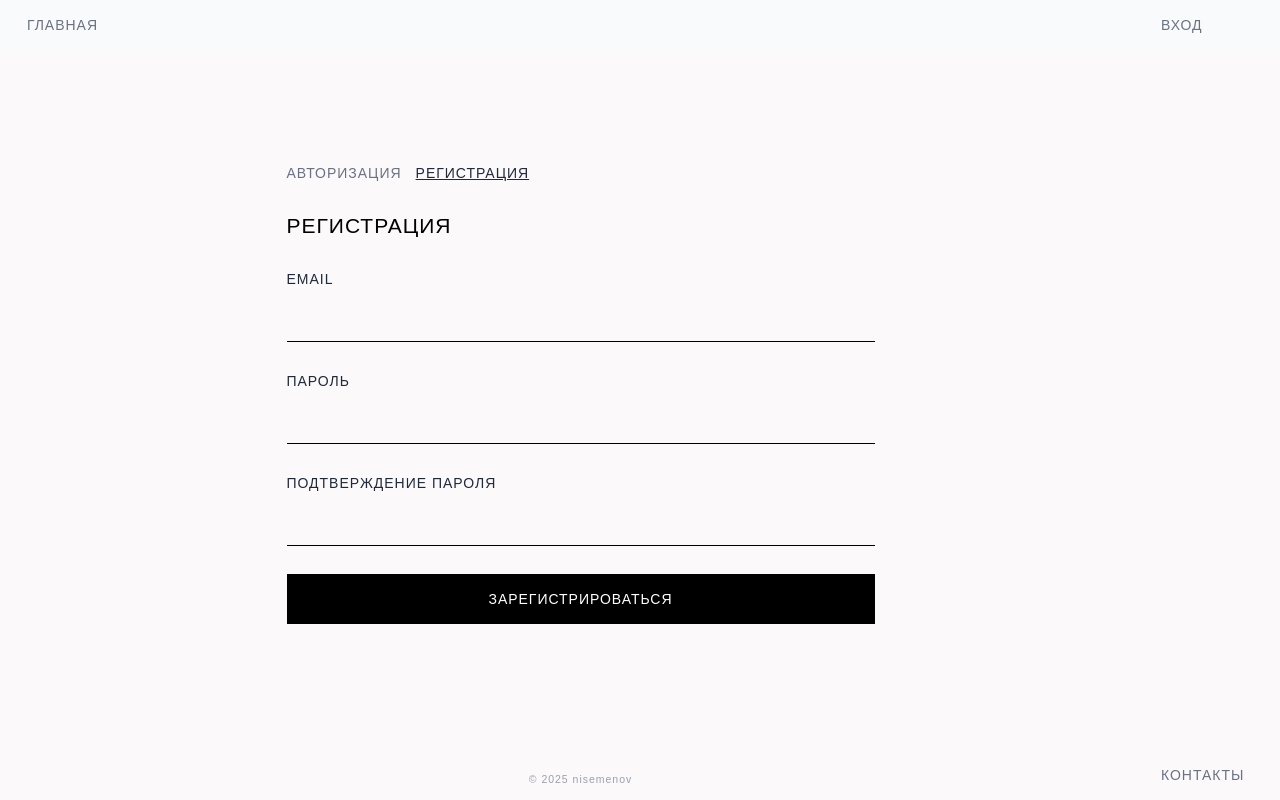
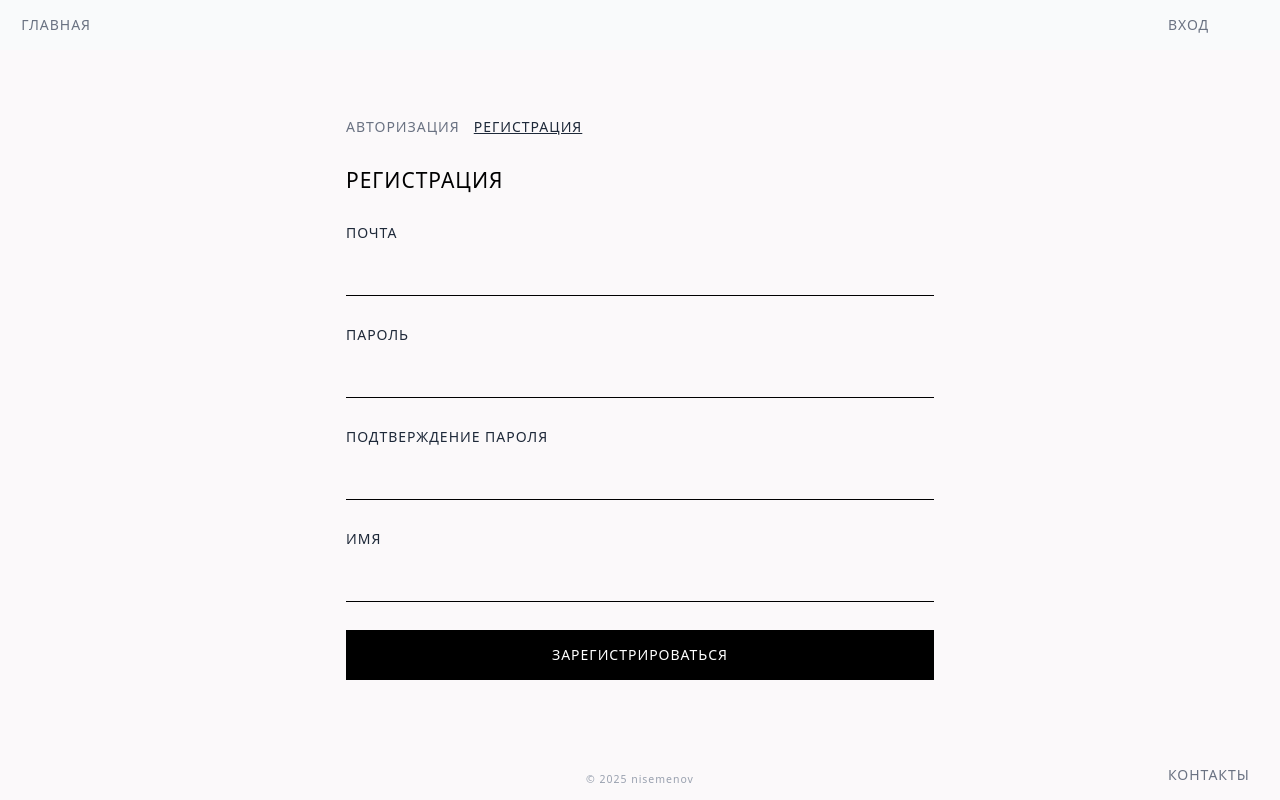
Before and after one commit to nisemenov/yourmirror, a Django app: page /register/ in a window 1280 px wide. Run offline with Django 5.2, Linux system fonts and the light colour scheme; some libraries are stand-ins or nearby versions.

Commit message:
fix(front): refactor lots of templates

```diff
--- a/templates/base.html
+++ b/templates/base.html
@@ -4,22 +4,19 @@
 <html lang="ru">
 <head>
     <meta charset="UTF-8">
-    <title>{% block title %}telewish{% endblock %}</title>
+    <title>{% block title %}yourmirror{% endblock %}</title>
     <meta name="viewport" content="width=device-width, initial-scale=1.0">
     {% tailwind_css %}
 </head>
 
 <body class="flex flex-col min-h-screen">
-    <header>
-        {% include "header.html" %}
-    </header>
+    {% include "header.html" %}
+    {% include "nav.html" %}
 
-    <main class="flex-grow pt-12 pb-6 pr-34">
-      {% block content %}{% endblock %}
+    <main class="flex-grow pt-16">
+        {% block content %}{% endblock %}
     </main>
 
-    <footer class="pr-34">
-        {% include "footer.html" %}
-    </footer>
+    {% include "footer.html" %}
 </body>
 </html>
--- a/templates/header.html
+++ b/templates/header.html
@@ -1,7 +1,7 @@
 {% load active_url %}
 
-<div class="fixed top-0 flex flex-col w-full uppercase">
-    <div class="flex flex-row px-2 p-4 justify-between items-center bg-gray-50 z-100">
+<header class="fixed top-0 w-full uppercase">
+    <div class="flex flex-row py-4 justify-between items-center bg-gray-50 z-100">
         <a href="/" class="w-[6.5rem] text-right {% is_active_url "home" %}">главная</a>
         <div class="w-[8rem] text-left">
             {% if user.is_authenticated %}
@@ -11,32 +11,4 @@
             {% endif %}
         </div>
     </div>
-
-    <nav class="fixed flex flex-col pr-2 pb-20 top-16 right-0 h-full">
-        <div class="flex flex-col justify-between w-[8rem] h-full">
-            <div>
-                <ul class="space-y-2">
-                    {% if user.is_authenticated %}
-                        <li><a href="{% url "following" %}" class="{% is_active_url "following" %}">подписки</a></li>
-                        <li><a href="{% url "settings" %}" class="{% is_active_url "settings" %}">настройки</a></li>
-                    {% endif %}
-                </ul>
-                {% if user.is_authenticated %}
-                    <form method="post" action="{% url "logout" %}">
-                        {% csrf_token %}
-                        <button type="submit" class="mt-2 text-gray-500 uppercase cursor-pointer hover:text-black" aria-label="Выйти">Выйти</button>
-                    </form>
-                {% endif %}
-            </div>
-
-            <ul class="space-y-2">
-                <li>
-                    <a href="{% url "contacts" %}" class="{% is_active_url "contacts" %}">контакты</a>
-                </li>
-                <!-- <li> -->
-                <!--     <a href="{% url "about" %}" class="{% is_active_url "about" %}">о проекте</a> -->
-                <!-- </li> -->
-            </ul>
-        </div>
-    </nav>
-</div>
+</header>
--- /dev/null
+++ b/templates/nav.html
@@ -0,0 +1,28 @@
+{% load active_url %}
+
+<nav class="fixed right-0 pb-20 top-16 h-full uppercase">
+    <div class="flex flex-col justify-between w-[8rem] h-full">
+        <div>
+            <ul class="space-y-2">
+                {% if user.is_authenticated %}
+                    <li><a href="{% url "following" %}" class="{% is_active_url "following" %}">подписки</a></li>
+                    <li><a href="{% url "settings" %}" class="{% is_active_url "settings" %}">настройки</a></li>
+                {% endif %}
+            </ul>
+            {% if user.is_authenticated %}
+                <form method="post" action="{% url "logout" %}">
+                    {% csrf_token %}
+                    <button type="submit" class="mt-2 text-gray-500 uppercase cursor-pointer hover:text-black" aria-label="Выйти">Выйти</button>
+                </form>
+            {% endif %}
+        </div>
+        <ul class="space-y-2">
+            <li>
+                <a href="{% url "contacts" %}" class="{% is_active_url "contacts" %}">контакты</a>
+            </li>
+            <!-- <li> -->
+            <!--     <a href="{% url "about" %}" class="{% is_active_url "about" %}">о проекте</a> -->
+            <!-- </li> -->
+        </ul>
+    </div>
+</nav>
--- /dev/null
+++ b/templates/registration/field.html
@@ -0,0 +1,9 @@
+<div class="block">
+    <label for={{ field.id_for_label }}>{{ label }}</label>
+    <div class="mt-2">
+        <input type={{ field_type }} name={{ field.name }} id={{ field.id_for_label }} class="w-full border-b-1 border-black outline-none py-3 caret-black focus:caret-black" required>
+    </div>
+    {% if form.username.errors %}
+        <p class="text-red-500 text-sm mt-1">{{ form.username.errors.0 }}</p>
+    {% endif %}
+</div>
--- a/templates/registration/register.html
+++ b/templates/registration/register.html
@@ -4,7 +4,7 @@
 
 {% block content %}
 <section class="flex justify-center items-center">
-    <div class="w-full max-w-2xl pt-[120px] uppercase">
+    <div class="w-full max-w-2xl pt-[60px] uppercase">
         <div class="flex mb-8">
             <a href="{% url 'login' %}" class="text-gray-500 hover:text-gray-800">авторизация</a>
             <p class="ml-4 text-gray-800 underline cursor-default">регистрация</p>
@@ -14,35 +14,10 @@
 
         <form method="post" class="space-y-8 text-gray-800">
             {% csrf_token %}
-            <div class="block">
-                <label for="id_email">email</label>
-                <div class="mt-2">
-                    <input type="email" name="email" id="id_email" class="w-full border-b-1 border-black outline-none py-3 caret-black focus:caret-black" required>
-                </div>
-                {% if form.email.errors %}
-                    <p class="text-red-500 text-sm mt-1">{{ form.email.errors.0 }}</p>
-                {% endif %}
-            </div>
-
-            <div class="block">
-                <label for="id_password1">Пароль</label>
-                <div class="mt-2">
-                    <input type="password" name="password1" id="id_password1" class="w-full border-b-1 border-black outline-none py-3 caret-black focus:caret-black" required>
-                </div>
-                {% if form.password1.errors %}
-                    <p class="text-red-500 text-sm mt-1">{{ form.password1.errors.0 }}</p>
-                {% endif %}
-            </div>
-
-            <div class="block">
-                <label for="id_password2">Подтверждение пароля</label>
-                <div class="mt-2">
-                    <input type="password" name="password2" id="id_password2" class="w-full border-b-1 border-black outline-none py-3 caret-black focus:caret-black" required>
-                </div>
-                {% if form.password2.errors %}
-                    <p class="text-red-500 text-sm mt-1">{{ form.password2.errors.0 }}</p>
-                {% endif %}
-            </div>
+            {% include "registration/field.html" with field=form.email field_type="email" label="Почта" %}
+            {% include "registration/field.html" with field=form.password1 field_type="password" label="Пароль" %}
+            {% include "registration/field.html" with field=form.password2 field_type="password" label="Подтверждение пароля" %}
+            {% include "registration/field.html" with field=form.first_name field_type="first_name" label="Имя" %}
 
             <div>
                 <button type="submit" class="w-full bg-black text-white py-4 px-4 rounded-none hover:bg-gray-700 focus:outline-none focus:ring-0 uppercase">
@@ -50,6 +25,7 @@
                 </button>
             </div>
         </form>
+
     </div>
 </section>
 {% endblock %}
--- a/theme/static/css/dist/styles.css
+++ b/theme/static/css/dist/styles.css
@@ -14,8 +14,6 @@
     --color-green-600: oklch(62.7% 0.194 149.214);
     --color-green-700: oklch(52.7% 0.154 150.069);
     --color-blue-500: oklch(62.3% 0.214 259.815);
-    --color-indigo-500: oklch(58.5% 0.233 277.117);
-    --color-indigo-600: oklch(51.1% 0.262 276.966);
     --color-gray-50: oklch(98.5% 0.002 247.839);
     --color-gray-100: oklch(96.7% 0.003 264.542);
     --color-gray-200: oklch(92.8% 0.006 264.531);
@@ -42,14 +40,11 @@
     --text-xl--line-height: calc(1.75 / 1.25);
     --text-2xl: 1.5rem;
     --text-2xl--line-height: calc(2 / 1.5);
-    --text-3xl: 1.875rem;
-    --text-3xl--line-height: calc(2.25 / 1.875);
     --text-7xl: 4.5rem;
     --text-7xl--line-height: 1;
     --font-weight-semibold: 600;
     --font-weight-bold: 700;
     --radius-md: 0.375rem;
-    --radius-lg: 0.5rem;
     --radius-xl: 0.75rem;
     --radius-2xl: 1rem;
     --default-transition-duration: 150ms;
@@ -462,17 +460,8 @@
   .object-contain {
     object-fit: contain;
   }
-  .object-cover {
-    object-fit: cover;
-  }
   .p-4 {
     padding: calc(var(--spacing) * 4);
-  }
-  .p-6 {
-    padding: calc(var(--spacing) * 6);
-  }
-  .px-2 {
-    padding-inline: calc(var(--spacing) * 2);
   }
   .px-4 {
     padding-inline: calc(var(--spacing) * 4);
@@ -495,29 +484,38 @@
   .py-12 {
     padding-block: calc(var(--spacing) * 12);
   }
-  .pt-4 {
-    padding-top: calc(var(--spacing) * 4);
+  .pt-8 {
+    padding-top: calc(var(--spacing) * 8);
   }
-  .pt-12 {
-    padding-top: calc(var(--spacing) * 12);
+  .pt-10 {
+    padding-top: calc(var(--spacing) * 10);
   }
-  .pt-\[120px\] {
-    padding-top: 120px;
+  .pt-16 {
+    padding-top: calc(var(--spacing) * 16);
   }
-  .pr-2 {
-    padding-right: calc(var(--spacing) * 2);
+  .pt-\[60px\] {
+    padding-top: 60px;
   }
-  .pr-34 {
-    padding-right: calc(var(--spacing) * 34);
+  .pt-\[100px\] {
+    padding-top: 100px;
+  }
+  .pr-32 {
+    padding-right: calc(var(--spacing) * 32);
+  }
+  .pr-40 {
+    padding-right: calc(var(--spacing) * 40);
   }
   .pb-4 {
     padding-bottom: calc(var(--spacing) * 4);
   }
-  .pb-6 {
-    padding-bottom: calc(var(--spacing) * 6);
-  }
   .pb-20 {
     padding-bottom: calc(var(--spacing) * 20);
+  }
+  .pl-4 {
+    padding-left: calc(var(--spacing) * 4);
+  }
+  .pl-6 {
+    padding-left: calc(var(--spacing) * 6);
   }
   .text-center {
     text-align: center;
@@ -710,7 +695,6 @@ html {
   font-size: 14px;
   letter-spacing: 0.07em;
   line-height: 1.6rem;
-  font-family: "Arial", sans-serif;
   color: #000;
   background-color: #fbf9fa;
 }
--- a/theme/static_src/src/styles.css
+++ b/theme/static_src/src/styles.css
@@ -10,7 +10,6 @@ html {
   font-size: 14px;
   letter-spacing: 0.07em;
   line-height: 1.6rem;
-  font-family: "Arial", sans-serif;
   color: #000;
   background-color: #fbf9fa;
 }
--- a/wishitems/templates/wishlist/add_item_button.html
+++ b/wishitems/templates/wishlist/add_item_button.html
@@ -1,3 +1,3 @@
-<a href="{% url 'wishitem_create' %}" class="flex flex-col items-center justify-center w-full border border-dashed border-gray-200 text-7xl cursor-pointer text-gray-400 hover:text-black transition-all rounded-md">
+<a href="{% url 'wishitem_create' %}" class="flex flex-col items-center justify-center w-full border border-dashed border-gray-200 text-7xl cursor-pointer text-gray-400 hover:text-black transition-all rounded-none">
     <div class="flex items-center justify-center h-48">+</div>
 </a>
--- a/wishitems/templates/wishlist/profile.html
+++ b/wishitems/templates/wishlist/profile.html
@@ -4,11 +4,11 @@
 {% block title %}Вишлист{% endblock %}
 
 {% block content %}
-<div class="py-4 px-6">
+<div class="py-4 pl-6 pr-40">
     {% if not is_owner %}
         <div class="flex justify-between items-center py-4">
             <p class="uppercase">
-                Это вишлист {{ owner.user.last_name }} {{ owner.user.first_name }}.
+                Это вишлист {{ owner.user.first_name }}.
             </p>
         </div>
 
```
Also changed, not shown: other parts of theme/static/css/dist/styles.css (+31 -41 lines), templates/home.html (+31 -39 lines), templates/main_button.html (added, +9 -0 lines), templates/registration/login.html (+3 -20 lines), wishitems/templates/wishlist/item.html (+4 -4 lines), wishitems/templates/wishlist/my.html (+5 -2 lines).
